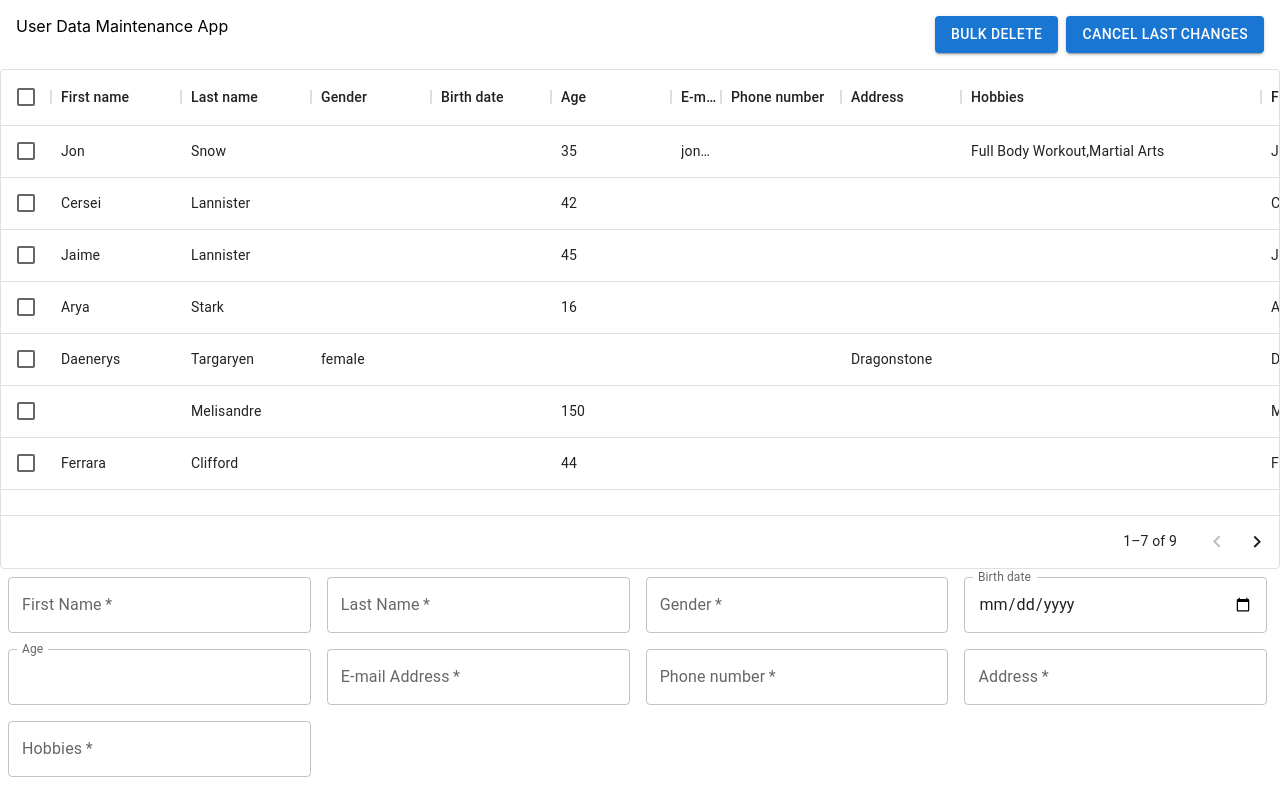
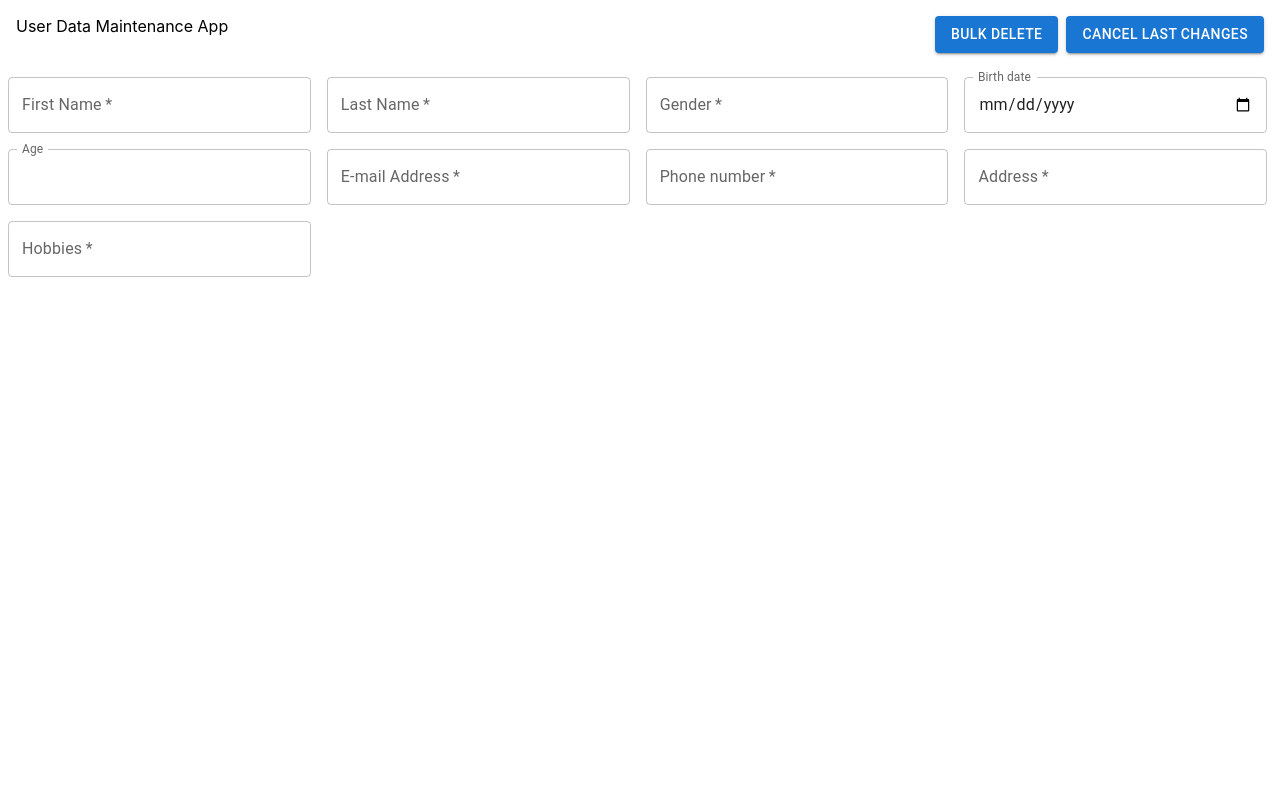
Before and after one commit to Adys23/user-maintenance-app, a React (Create React App) app in the folder client/: page /person in a window 1280 px wide. Built offline with nearby package versions, Linux system fonts and the light colour scheme.

Commit message:
Add react-router-dom

```diff
--- a/client/package.json
+++ b/client/package.json
@@ -2,7 +2,7 @@
 	"name": "user-maintenance-interface",
 	"version": "0.1.0",
 	"private": true,
-	"proxy": "http://localhost:8080",
+	"proxy": "http://localhost:8080/",
 	"dependencies": {
 		"@emotion/react": "^11.6.0",
 		"@emotion/styled": "^11.6.0",
@@ -19,6 +19,7 @@
 		"@types/react-dom": "^17.0.11",
 		"react": "^17.0.2",
 		"react-dom": "^17.0.2",
+		"react-router-dom": "^5.3.0",
 		"react-scripts": "4.0.3",
 		"typescript": "^4.5.2",
 		"web-vitals": "^1.1.2"
@@ -46,5 +47,8 @@
 			"last 1 firefox version",
 			"last 1 safari version"
 		]
+	},
+	"devDependencies": {
+		"@types/react-router-dom": "^5.3.2"
 	}
 }
--- a/client/src/App.tsx
+++ b/client/src/App.tsx
@@ -1,13 +1,20 @@
 import Navbar from './components/Navbar/Navbar';
 import PersonDetailsForm from './PersonDetailsForm/PersonDetailsForm';
 import PersonsTable from './PersonsTable/PersonsTable';
+import { Route, Switch } from 'react-router-dom';
 
 function App() {
 	return (
 		<>
 			<Navbar />
-			<PersonsTable />
-			<PersonDetailsForm />
+			<Switch>
+				<Route path={'/'} exact>
+					<PersonsTable />
+				</Route>
+				<Route path={'/:fullName'}>
+					<PersonDetailsForm />
+				</Route>
+			</Switch>
 		</>
 	);
 }
--- a/client/src/PersonDetailsForm/PersonDetailsForm.tsx
+++ b/client/src/PersonDetailsForm/PersonDetailsForm.tsx
@@ -1,6 +1,9 @@
 import { Box, TextField } from '@mui/material';
+import { useParams } from 'react-router-dom';
 
 const PersonDetailsForm = () => {
+	const params = useParams();
+
 	return (
 		<Box
 			component='form'
@@ -33,7 +36,7 @@ const PersonDetailsForm = () => {
 			<TextField required id='email' label='E-mail Address' type='email' />
 			<TextField required id='phone' label='Phone number' />
 			<TextField required id='address' label='Address' />
-			<TextField required id='hobbies' label='Hobbies' />
+			<TextField required multiline id='hobbies' label='Hobbies' />
 		</Box>
 	);
 };
--- a/client/src/PersonsTable/ActionButtonsGroup.tsx
+++ b/client/src/PersonsTable/ActionButtonsGroup.tsx
@@ -2,11 +2,14 @@ import Button from '@mui/material/Button';
 import ButtonGroup from '@mui/material/ButtonGroup';
 import DeleteIcon from '@mui/icons-material/Delete';
 import Info from '@mui/icons-material/Info';
+import { NavLink } from 'react-router-dom';
 
 const ActionButtonsGroup = () => {
 	return (
 		<ButtonGroup variant='contained' aria-label='outlined primary button group'>
-			<Button startIcon={<Info />}>Details</Button>
+			<Button startIcon={<Info />}>
+				<NavLink to={'/person'}>Details</NavLink>
+			</Button>
 			<Button startIcon={<DeleteIcon />}>Delete</Button>
 		</ButtonGroup>
 	);
--- a/client/src/index.tsx
+++ b/client/src/index.tsx
@@ -3,12 +3,15 @@ import ReactDOM from 'react-dom';
 import './index.css';
 import App from './App';
 import reportWebVitals from './reportWebVitals';
+import { BrowserRouter } from 'react-router-dom';
 
 ReactDOM.render(
-  <React.StrictMode>
-    <App />
-  </React.StrictMode>,
-  document.getElementById('root')
+	<React.StrictMode>
+		<BrowserRouter>
+			<App />
+		</BrowserRouter>
+	</React.StrictMode>,
+	document.getElementById('root')
 );
 
 // If you want to start measuring performance in your app, pass a function
```
Also changed, not shown: client/src/index.css (indentation only), client/src/reportWebVitals.ts (indentation only), 2 other files (tests, documents, lock files or other folders).
